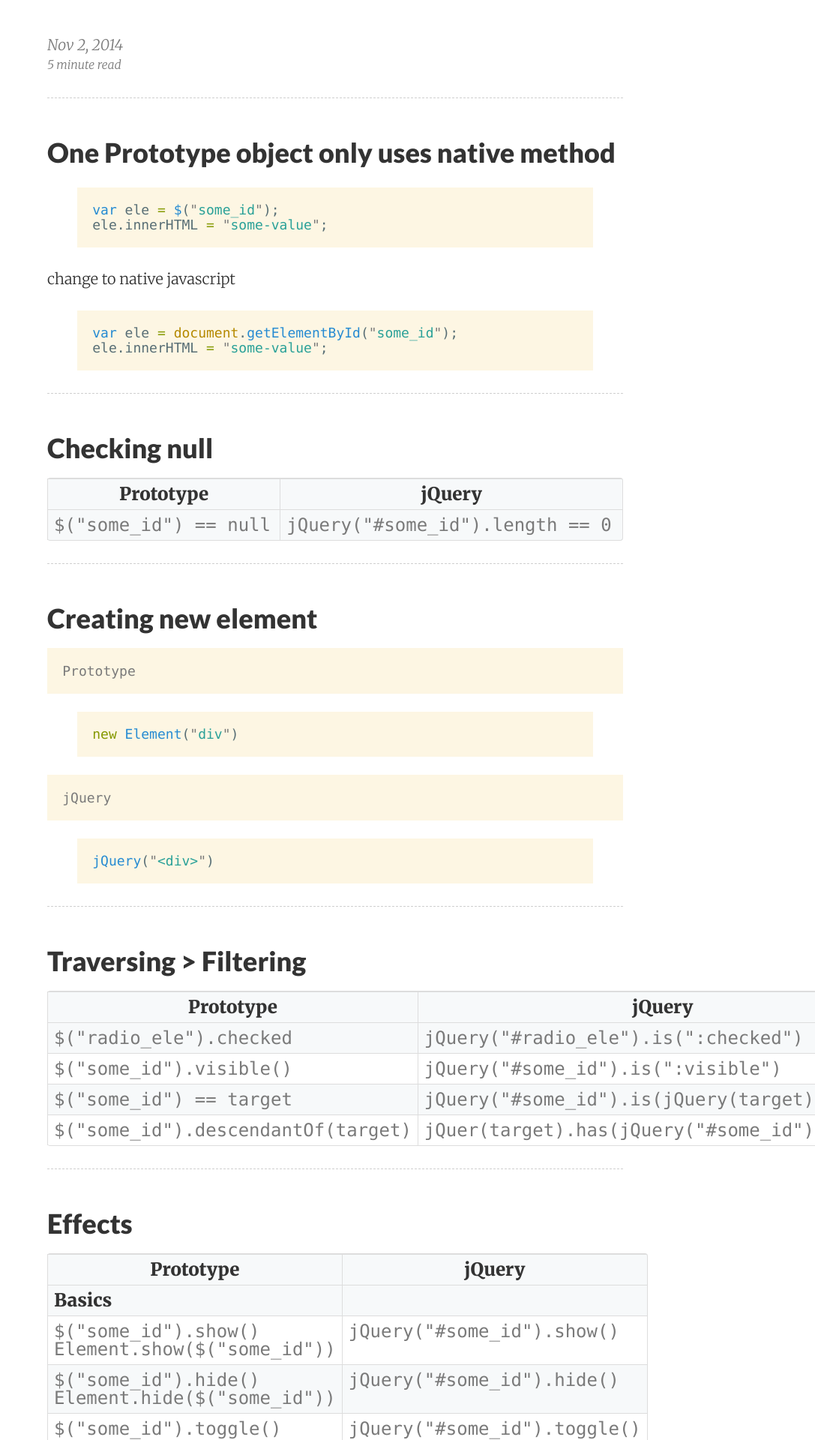
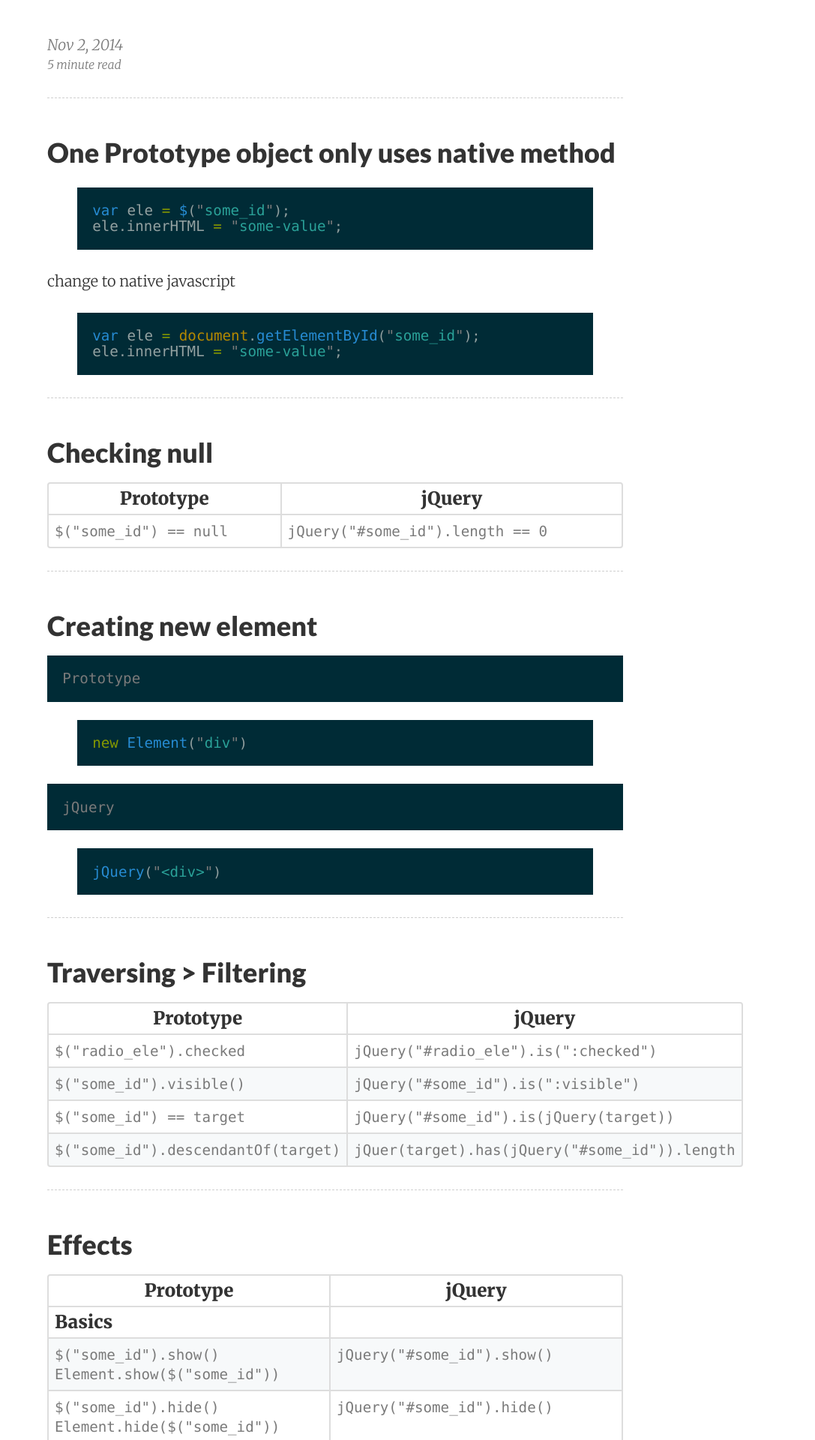
Before and after one commit to wangbangkun/wangbangkun.github.io, a Jekyll site: the page built from _posts/2014-11-02-Migrate-from-Prototype-to-jQuery.markdown, in a window 1280 px wide. Shown: the part 356-2276 px from the top of the page at 75% size, without its empty margins (193-1280 px from the left). Built offline with Jekyll 4.4.1, drawn with Linux system fonts in a browser that asks for light colours.

Commit message:
Modify style sheet: (1)code size. (2)border of table.

```diff
--- a/_sass/_main.scss
+++ b/_sass/_main.scss
@@ -219,6 +219,7 @@
 
 code {
   color: #7a7a7a;
+  font-size: 1.2rem;
 }
 
 pre {
--- a/_sass/_misc.scss
+++ b/_sass/_misc.scss
@@ -9,21 +9,34 @@
   max-width: 100%;
   background-color: transparent;
   margin-bottom: 20px;
-  border: 1px solid #ddd;
-  border-left: 0;
+  border: 2px solid #ddd;
   border-spacing: 0;
   -webkit-border-radius: 4px;
   -moz-border-radius: 4px;
   border-radius: 4px;
 }
 
+table tr>th:not(:first-child), table tr>td:not(:first-child) {
+  border-left: 2px solid #ddd;
+}
+
+table tr>td {
+  border-top: 2px solid #ddd;
+}
+
 table th, table td {
-  border-top: 1px solid #ddd;
-  border-left: 1px solid #ddd;
   padding: 8px;
   vertical-align: top;
 }
 
-table tr:nth-child(2n+1)>th, table tr:nth-child(2n+1)>td {
+table tr:nth-child(2n)>td {
   background-color : rgba(102,128,153,.05);
 }
+
+table tr:last-child>td:first-child {
+  border-radius: 0 0 0 2px;
+}
+
+table tr:last-child>td:last-child {
+  border-radius: 0 0 2px 0;
+}
--- a/css/pixyll.scss
+++ b/css/pixyll.scss
@@ -7,4 +7,4 @@
 @import "basscss";
 @import "main";
 @import "misc";
-@import "solarized-light";
+@import "solarized-dark";
```
